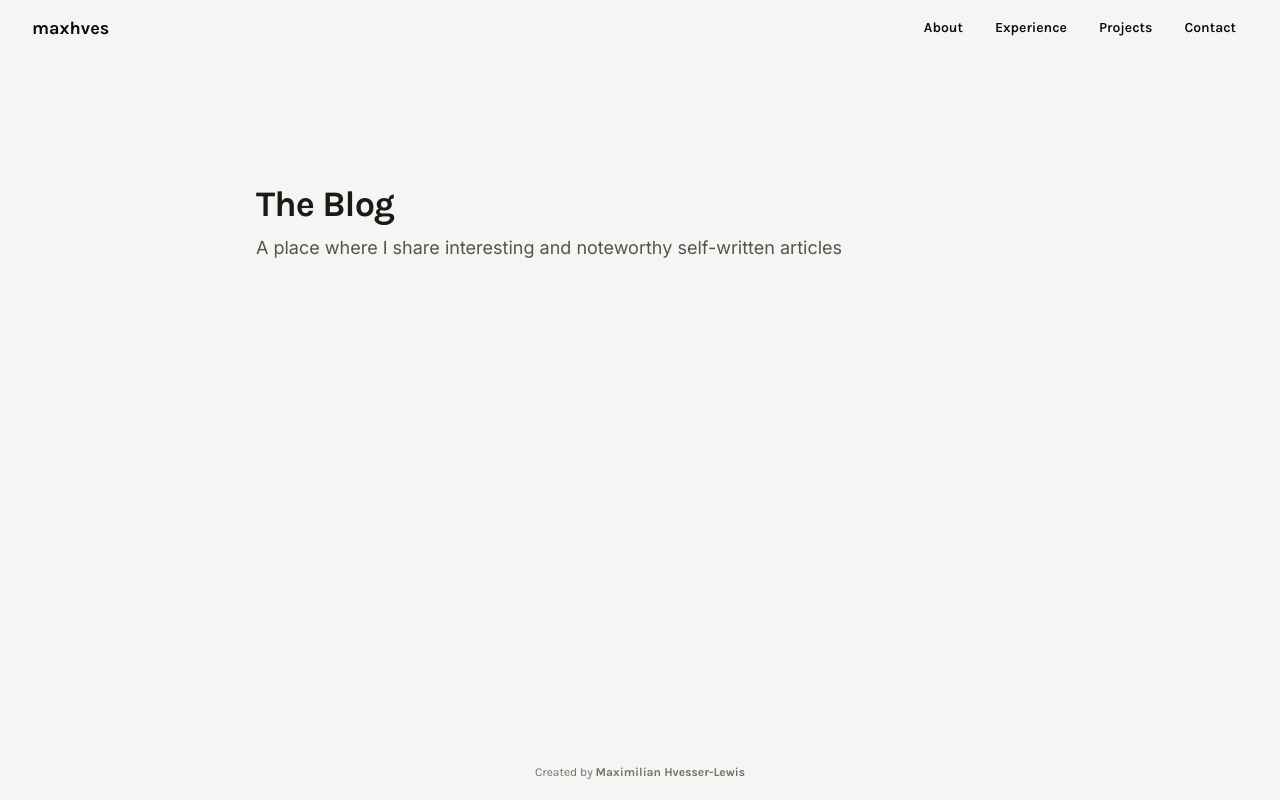
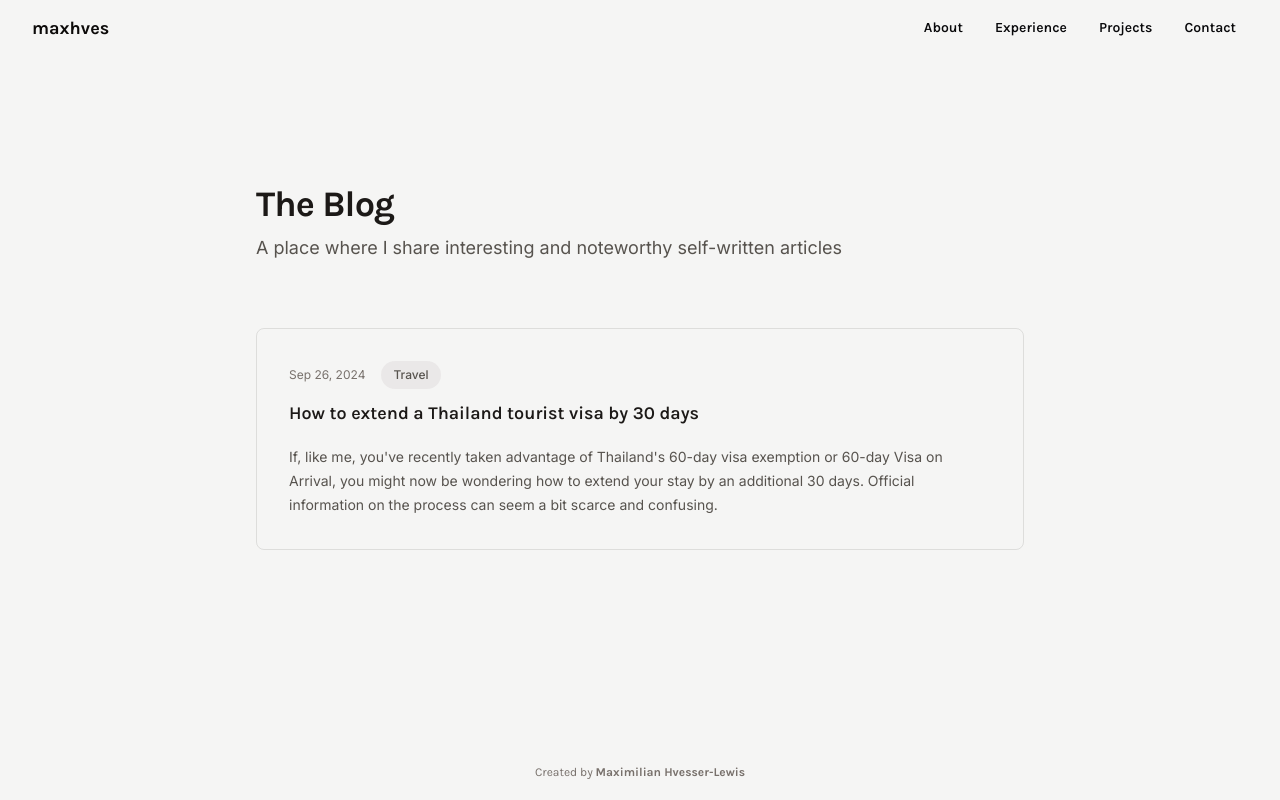
Before and after one commit to maxhves/hvesser-lewis-consulting-site, a Next.js app: page /blog in a window 1280 px wide. Built offline with nearby package versions, Linux system fonts and the light colour scheme.

Commit message:
Setup blog page and components.

```diff
--- /dev/null
+++ b/src/app/blog/components/article-card.tsx
@@ -0,0 +1,82 @@
+import React from 'react'
+import {clsx} from "clsx";
+import {karla} from "@/app/fonts";
+import {Link} from "@/components/ui/link";
+
+//region Entry
+
+export default function ArticleCard({children}: { children: React.ReactNode }) {
+  return (
+    <li className="space-y-3 p-8 rounded-lg border border-stone-950/10">
+      {children}
+    </li>
+  )
+}
+
+//endregion
+
+//region Header
+
+export function ArticleCardHeader({children}: { children: React.ReactNode}) {
+  return (
+    <div className="flex items-center gap-x-4">
+      {children}
+    </div>
+  )
+}
+
+//endregion
+
+//region Body
+
+export function ArticleCardBody({children, href}: { children: React.ReactNode, href: string }) {
+  return (
+    <article>
+      <Link className="space-y-5 group relative" href={href}>
+        {children}
+      </Link>
+    </article>
+  )
+}
+
+//endregion
+
+//region Texts
+
+export function ArticleCardDate({children}: { children: React.ReactNode }) {
+  return (
+    <p className="text-xs text-stone-500">
+      {children}
+    </p>
+  )
+}
+
+export function ArticleCardTitle({children}: { children: React.ReactNode }) {
+  return (
+    <h3 className={clsx(karla.className, "text-lg font-semibold leading-6 text-stone-900 group-hover:text-stone-600")}>
+      {children}
+    </h3>
+  )
+}
+
+export function ArticleCardPreviewText({children}: { children: React.ReactNode }) {
+  return (
+    <p className="line-clamp-3 text-sm leading-6 text-stone-600">
+      {children}
+    </p>
+  )
+}
+
+//endregion
+
+//region Pill
+
+export function ArticleCardCategoryPill({children}: { children: React.ReactNode }) {
+  return (
+    <p className="text-xs text-stone-600 font-medium px-3 py-1.5 bg-stone-200/75 rounded-full">
+      {children}
+    </p>
+  )
+}
+
+//endregion
--- /dev/null
+++ b/src/app/blog/components/article-list.tsx
@@ -0,0 +1,13 @@
+import React from 'react'
+
+//region Entry
+
+export default function ArticleList({children}: { children: React.ReactNode }) {
+  return(
+    <ol className="space-y-16 mt-10 sm:mt-16">
+      {children}
+    </ol>
+  )
+}
+
+//endregion
--- a/src/app/blog/page.tsx
+++ b/src/app/blog/page.tsx
@@ -2,6 +2,13 @@
 
 import ContentContainer from "@/components/ui/content-container";
 import Header, {Heading, Subheading} from "@/app/blog/components/header";
+import ArticleList from "@/app/blog/components/article-list";
+import ArticleCard, {
+  ArticleCardBody,
+  ArticleCardCategoryPill,
+  ArticleCardDate,
+  ArticleCardHeader, ArticleCardPreviewText, ArticleCardTitle
+} from "@/app/blog/components/article-card";
 
 export default function Blog() {
   return (
@@ -15,6 +22,29 @@ export default function Blog() {
             A place where I share interesting and noteworthy self-written articles
           </Subheading>
         </Header>
+
+        <ArticleList>
+          <ArticleCard>
+            <ArticleCardHeader>
+              <ArticleCardDate>
+                Sep 26, 2024
+              </ArticleCardDate>
+              <ArticleCardCategoryPill>
+                Travel
+              </ArticleCardCategoryPill>
+            </ArticleCardHeader>
+            <ArticleCardBody href="/blog/how-to-extend-a-thailand-tourist-visa-by-30-days">
+              <ArticleCardTitle>
+                How to extend a Thailand tourist visa by 30 days
+              </ArticleCardTitle>
+              <ArticleCardPreviewText>
+                If, like me, you&apos;ve recently taken advantage of Thailand&apos;s 60-day visa exemption or 60-day Visa on
+                Arrival, you might now be wondering how to extend your stay by an additional 30 days. Official
+                information on the process can seem a bit scarce and confusing.
+              </ArticleCardPreviewText>
+            </ArticleCardBody>
+          </ArticleCard>
+        </ArticleList>
       </ContentContainer>
     </main>
   )
```
